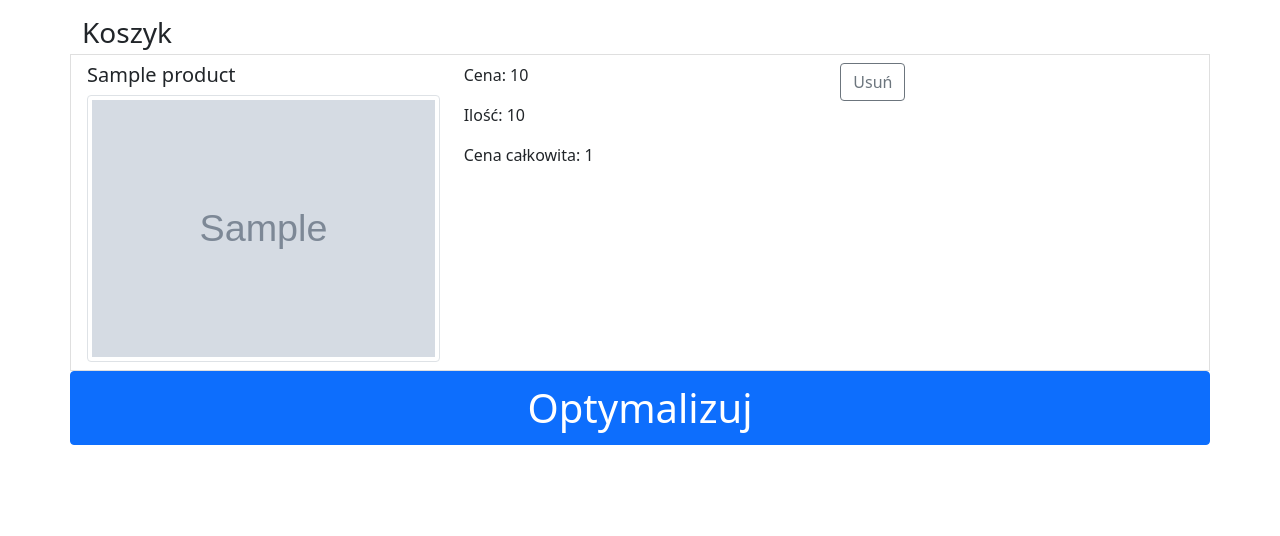
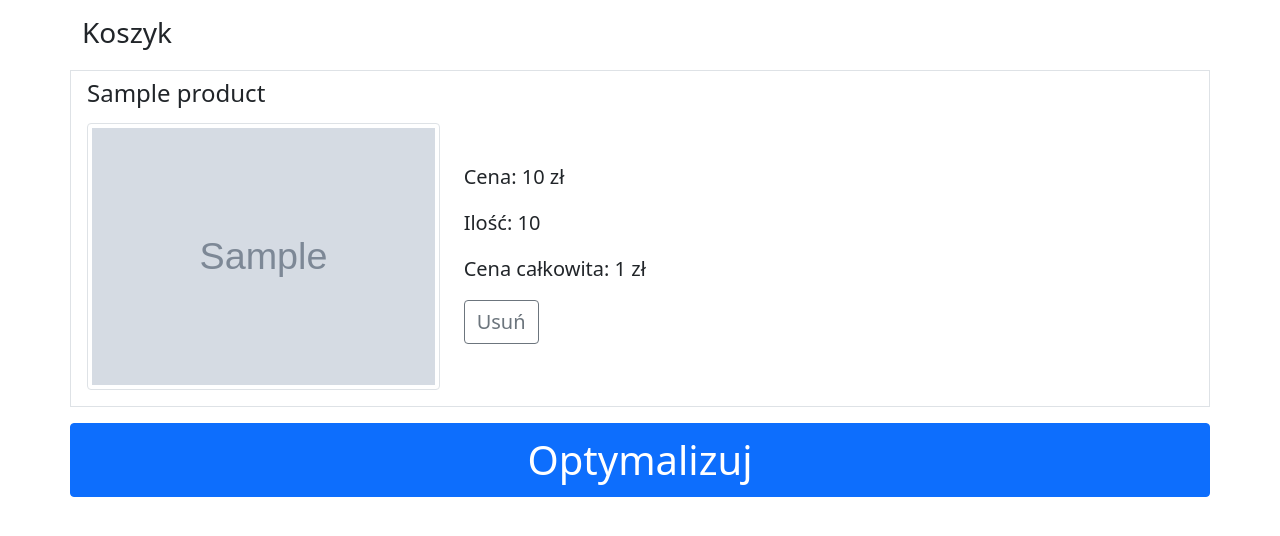
Before and after one commit to PiotrWodecki/io-aggregator, a Django app: template core/templates/shopping/shopping_cart.html in a window 1280 px wide. Shown: the part 85-621 px from the top of the page. Run offline with Django 4.2, Linux system fonts and the light colour scheme; the template is opened without the code that fills it: most values are stand-ins (such as "Sample title", 1, 10 or a date in 2020); grey boxes marked "Sample" are stand-in pictures.

Commit message:
Improve chart view

```diff
--- a/core/templates/shopping/shopping_cart.html
+++ b/core/templates/shopping/shopping_cart.html
@@ -2,26 +2,27 @@
 {% block title %}Koszyk{% endblock %}
 {% block content %}
     {% for product, total_price in content %}
-        <div class="list-group-item">
+        <div class="list-group-item mt-3 border">
             <div class="row">
-                <div class="col">
-                    <h5>{{ product.name }}</h5>
+                <h5 class="pb-0 mb-2 fs-4">{{ product.name }}</h5>
+            </div>
+            <div class="row">
+                <div class="col-4 my-2">
                     <img src="{{ product.image_url }}" alt="{{ product.name }}"
-                         class="rounded img-thumbnail"/>
+                    class="rounded img-thumbnail"/>
                 </div>
-                <div class="col">
-                    <p>Cena: {{ product.price }}</p>
-                    <p class="mt-2">Ilość: {{ product.quantity }}</p>
-                    <p class="mt-2">Cena całkowita: {{ total_price }}</p>
-                </div>
-                <div class="col">
-                    <form action="{% url 'cart_delete' %}" method="post">
+                <div class="col my-2 d-flex align-self-center flex-column">
+                    <p class="fs-5">Cena: {{ product.price }} zł</p>
+                    <p class="fs-5">Ilość: {{ product.quantity }}</p>
+                    <p class="fs-5">Cena całkowita: {{ total_price }} zł</p>
+                    <form action="{% url 'cart_delete' %}" method="post" class="mb-2">
                         {% csrf_token %}
-                        <button type="submit" name="delete" class="btn btn-outline-secondary btn-block" value="{{ product.url }}">Usuń</button>
+                        <button class="btn btn-outline-secondary fs-5" type="submit"
+                                name="delete" value="{{ product.url }}">Usuń</button>
                     </form>
                 </div>
             </div>
         </div>
     {% endfor %}
-    <a href="{% url 'aggregate_cart' %}" class="btn btn-primary btn-block fs-1">Optymalizuj</a>
+    <a href="{% url 'aggregate_cart' %}" class="btn btn-primary btn-block my-3 fs-1">Optymalizuj</a>
 {% endblock %}
```
